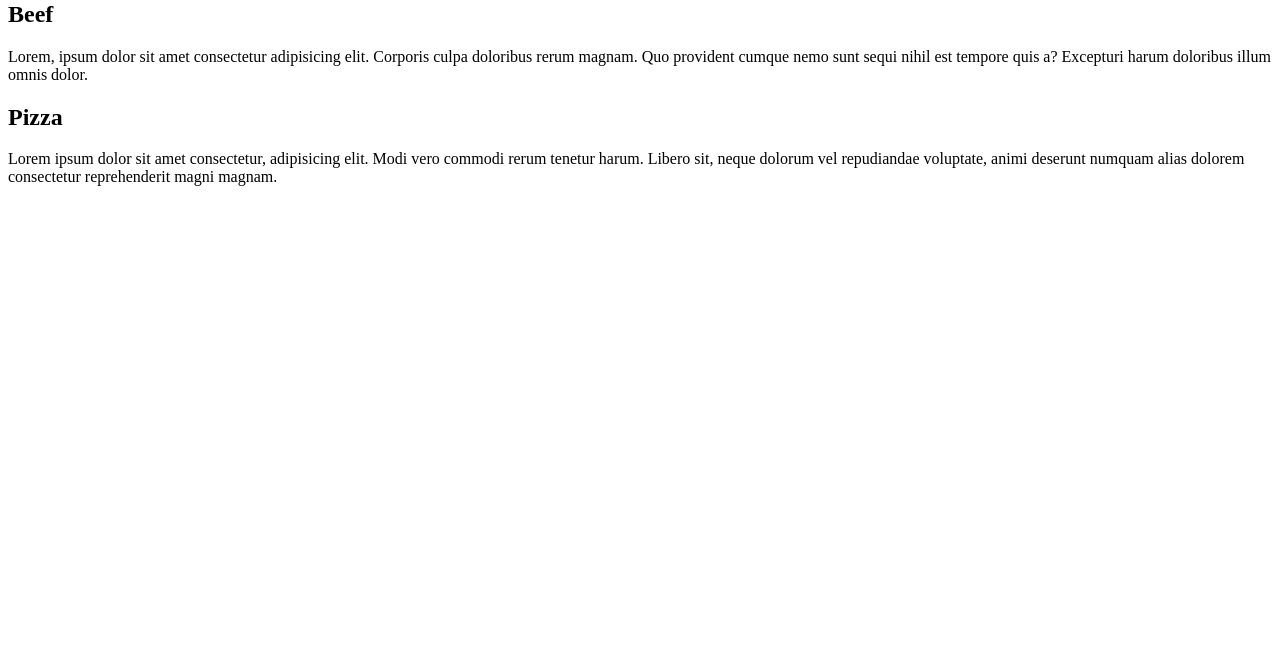
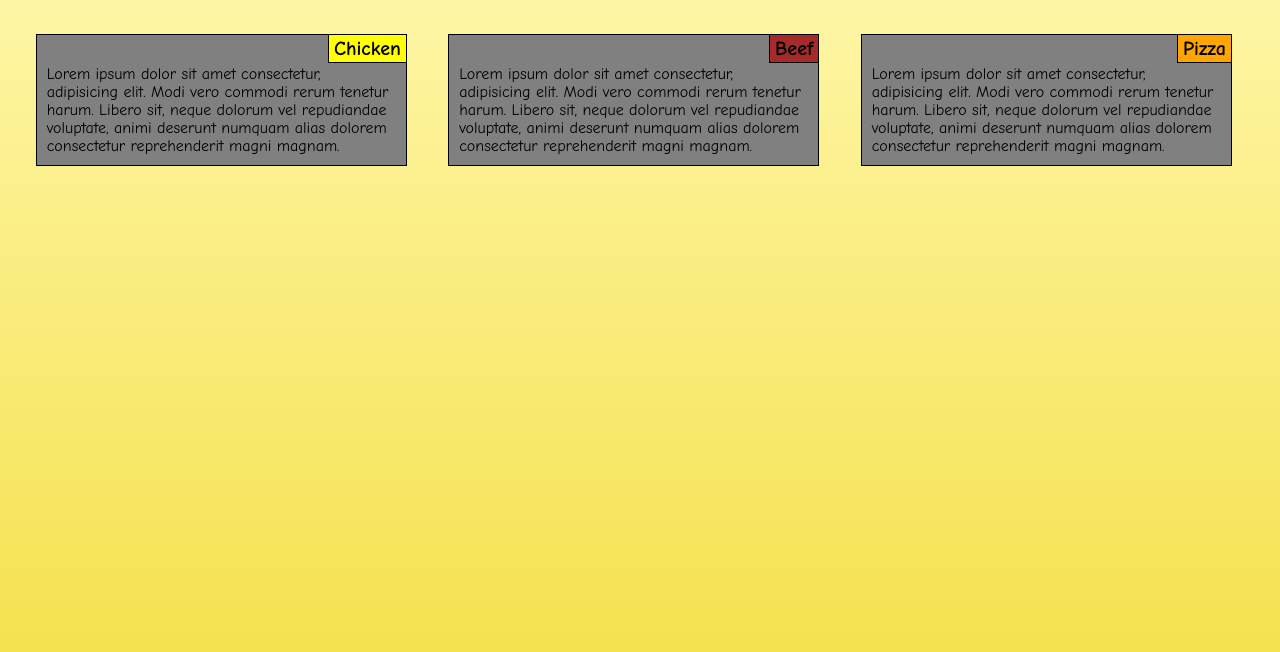
Before and after one commit to ndorph1n/Coursera-M2CA, a plain HTML site: page m2ca/index.html in a window 1280 px wide. Shown: the part 148-800 px from the top of the page. Drawn offline with Linux system fonts and the light colour scheme.

Commit message:
Final solution

```diff
--- a/m2ca/css/style.css
+++ b/m2ca/css/style.css
@@ -1,5 +1,106 @@
-*{
+:root {
+    --section-main-color: gray;
+    --menu-chicken-color: yellow;
+    --menu-beef-color: brown;
+    --menu-pizza-color: orange;
+    --border-main-color: black;
+    --body-main-color: rgb(255, 248, 154);
+    --body-gradient-first: rgba(255, 248, 154, 0.7) 0%;
+    --body-gradient-second: rgba(241, 213, 4, 0.7) 100%;
+}
+
+* {
     box-sizing: border-box;
     padding: 0;
-    margin: 10;
+    margin: 0;
 }
+
+body {
+    font-size: 16px;
+    font-family: "Comic Sans MS";
+
+    background: var(--body-main-color);
+    background: linear-gradient(180deg, var(--body-gradient-first), var(--body-gradient-second));
+}
+
+.menu {
+    height: 100vh;
+    width: 100%;
+    padding: 100px 15px 0 15px;
+}
+
+.menu-section {
+    position: relative;
+    float: left;
+    width: 33%;
+}
+
+.menu-header {
+    text-align: center;
+
+    margin-bottom: 50px;
+
+    font-size: 175%;
+}
+
+.menu-content {
+    position: relative;
+
+    width: 90%;
+    margin: 0 auto;
+    padding: 30px 10px 10px 10px;
+    border: 1px solid var(--border-main-color);
+
+    background-color: var(--section-main-color);
+}
+
+.menu-title {
+    position: absolute;
+    top: 0;
+    right: 0px;
+    padding: 2px 5px;
+    border-left: 1px solid var(--border-main-color);
+    border-bottom: 1px solid var(--border-main-color);
+
+    background-color: var(--menu-chicken-color);
+
+    font-weight: 600;
+    font-size: 125%;
+}
+.menu-title--beef {
+    background-color: var(--menu-beef-color);
+}
+.menu-title--pizza {
+    background-color: var(--menu-pizza-color);
+}
+
+
+@media (min-width: 576px) and (max-width: 992px) {
+    body{
+        font-size: 14px;
+    }
+
+    .menu-section {
+        width: 50%;
+    }
+    .menu-section:nth-child(4) {
+        width: 101%;
+        margin: 10px 0 0 -0.5%;
+    }
+
+    .menu-content {
+        width: 98%;
+    }
+}
+
+@media (max-width: 575px) {
+    body {
+        font-size: 12px;
+    }
+
+    .menu-section {
+        width: 100%;
+
+        margin-bottom: 10px;
+    }
+}
--- a/m2ca/index.html
+++ b/m2ca/index.html
@@ -9,30 +9,33 @@
 </head>
 
 <body>
-
-<header class="header">Our Menu</header>
-
-<section class="section">
 <div class="menu">
+    <h1 class="menu-header">Our Menu</h1>
     <div class="menu-section">
-            <h2 class="menu-title">Chicken</h2>
-            <p class="menu-content">Lorem ipsum dolor sit amet consectetur adipisicing elit. Voluptates tempora consequuntur ipsum ratione doloremque temporibus nemo dolores maiores sit recusandae, rerum sed quos. Cum sequi dolorum facere quis dicta nam?</p>
+        <p class="menu-content">
+            <span class="menu-title menu-title--chicken">Chicken</span>
+            Lorem ipsum dolor sit amet consectetur, adipisicing elit. Modi vero commodi rerum tenetur harum. Libero sit, neque dolorum vel repudiandae voluptate, animi deserunt numquam alias dolorem consectetur reprehenderit magni magnam.
+        </p>
     </div>
     <div class="menu-section">
-            <h2 class="menu-title">Beef</h2>
-            <p class="menu-content">Lorem, ipsum dolor sit amet consectetur adipisicing elit. Corporis culpa doloribus rerum magnam. Quo provident cumque nemo sunt sequi nihil est tempore quis a? Excepturi harum doloribus illum omnis dolor.</p>
+        <p class="menu-content">
+            <span class="menu-title menu-title--beef">Beef</span>
+            Lorem ipsum dolor sit amet consectetur, adipisicing elit. Modi vero commodi rerum tenetur harum. Libero sit, neque dolorum vel repudiandae voluptate, animi deserunt numquam alias dolorem consectetur reprehenderit magni magnam.
+        </p>
     </div>
     <div class="menu-section">
-            <h2 class="menu-title">Pizza</h2>
-            <p class="menu-content">Lorem ipsum dolor sit amet consectetur, adipisicing elit. Modi vero commodi rerum tenetur harum. Libero sit, neque dolorum vel repudiandae voluptate, animi deserunt numquam alias dolorem consectetur reprehenderit magni magnam.</p>
+        <p class="menu-content">
+            <span class="menu-title menu-title--pizza">Pizza</span>
+            Lorem ipsum dolor sit amet consectetur, adipisicing elit. Modi vero commodi rerum tenetur harum. Libero sit, neque dolorum vel repudiandae voluptate, animi deserunt numquam alias dolorem consectetur reprehenderit magni magnam.
+        </p>
     </div>
 </div>
-</section>
 
 
 
 <script id="__bs_script__">//<![CDATA[
     document.write("<script async src='http://HOST:3000/browser-sync/browser-sync-client.js?v=2.27.9'><\/script>".replace("HOST", location.hostname));
 //]]></script>
+
 </body>
 </html>
```
Lines whose indentation alone changed are shown as unchanged.
